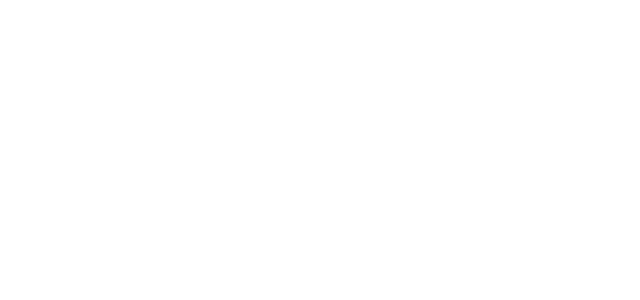
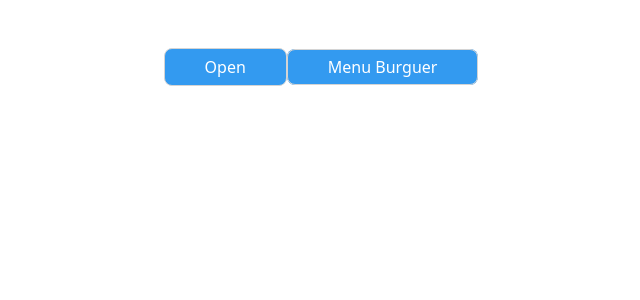
Before and after one commit to caiiolliima/Modal, a React (Vite) app: page / in a window 1280 px wide. Before the commit this address had no page. Shown: the top 300 px of the page, without its empty margins (319-959 px from the left). Built offline with nearby package versions, Linux system fonts and the light colour scheme.

Commit message:
modified:   src/MenuBurguer.tsx modified:   src/main.tsx

```diff
--- a/src/MenuBurguer.tsx
+++ b/src/MenuBurguer.tsx
@@ -10,7 +10,7 @@ function MenuBurguer() {
                 </p>
             </aside>
             <button className="flex mx-60 border bg-black text-white p-4 rounded-md hover:bg-gray-700 transition-all">
-                <Link to={"/NewModal"} className="">
+                <Link to={"/"} className="">
                     New Modal
                 </Link>
             </button>
--- a/src/main.tsx
+++ b/src/main.tsx
@@ -8,7 +8,7 @@ import MenuBurguer from './MenuBurguer.tsx'
 ReactDOM.createRoot(document.getElementById('root')!).render(
   <BrowserRouter>
     <Routes>
-      <Route path='/NewModal' element={<NewModal />} />
+      <Route path='/' element={<NewModal />} />
       <Route path='/MenuBurguer' element={<MenuBurguer />} />
     </Routes>
   </BrowserRouter>,
```
